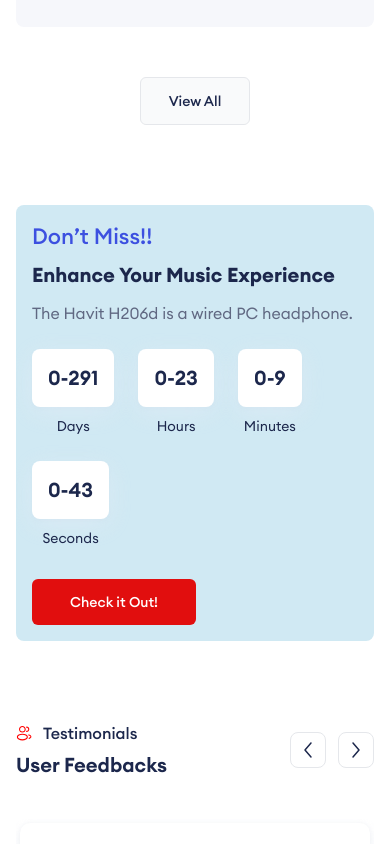
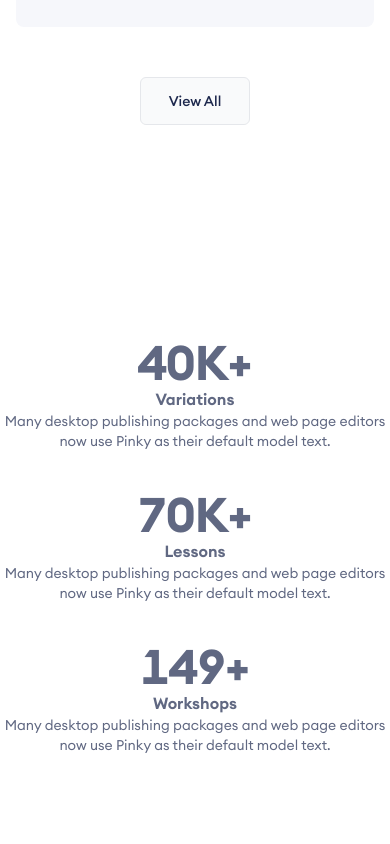
Before and after one commit to prajoshjohny10329/hiamps, a Next.js app: page / in a window 390 px wide. Shown: the part 8840-9684 px from the top of the page. Built offline with nearby package versions, Linux system fonts and the light colour scheme.

Commit message:
add counter index

```diff
--- a/package.json
+++ b/package.json
@@ -23,6 +23,7 @@
     "react": "19.0.0",
     "react-dom": "19.0.0",
     "react-hot-toast": "^2.6.0",
+    "react-intersection-observer": "^10.0.0",
     "react-range-slider-input": "^3.0.7",
     "react-redux": "^9.2.0",
     "swiper": "^10.2.0",
--- /dev/null
+++ b/src/app/(site)/(pages)/dummy/page.tsx
@@ -0,0 +1,39 @@
+import AnimatedCounter from "@/components/Common/AnimatedCounter";
+
+export default function CounterSection() {
+  return (
+    <main className="min-h-screen bg-slate-50 flex items-center justify-center">
+      <div className="grid md:grid-cols-3 gap-10 text-center">
+        {/* Counter 1 */}
+        <div>
+          <AnimatedCounter target={40} suffix="K+" />
+          <p className="font-semibold text-indigo-500">Variations</p>
+          <p className="text-slate-500 text-sm">
+            Many desktop publishing packages and web page editors now use Pinky
+            as their default model text.
+          </p>
+        </div>
+
+        {/* Counter 2 */}
+        <div>
+          <AnimatedCounter target={70} suffix="K+" />
+          <p className="font-semibold text-indigo-500">Lessons</p>
+          <p className="text-slate-500 text-sm">
+            Many desktop publishing packages and web page editors now use Pinky
+            as their default model text.
+          </p>
+        </div>
+
+        {/* Counter 3 */}
+        <div>
+          <AnimatedCounter target={149} suffix="+" />
+          <p className="font-semibold text-indigo-500">Workshops</p>
+          <p className="text-slate-500 text-sm">
+            Many desktop publishing packages and web page editors now use Pinky
+            as their default model text.
+          </p>
+        </div>
+      </div>
+    </main>
+  );
+}
--- /dev/null
+++ b/src/components/Common/AnimatedCounter.tsx
@@ -0,0 +1,53 @@
+"use client";
+
+import { useInView } from "react-intersection-observer";
+import { useEffect, useState } from "react";
+
+export default function AnimatedCounter({
+  target,
+  duration = 2000,
+  suffix = "",
+}: {
+  target: number;
+  duration?: number;
+  suffix?: string;
+}) {
+  const [count, setCount] = useState(0);
+  const { ref, inView } = useInView({ triggerOnce: false });
+
+  useEffect(() => {
+    if (!inView) {
+      // Reset when out of view
+      setCount(0);
+      return;
+    }
+
+    let start = 0;
+    const end = target;
+    const incrementTime = 30;
+    const steps = Math.ceil(duration / incrementTime);
+    const increment = end / steps;
+
+    const counter = setInterval(() => {
+      start += increment;
+      if (start >= end) {
+        clearInterval(counter);
+        setCount(end);
+      } else {
+        setCount(Math.ceil(start));
+      }
+    }, incrementTime);
+
+    return () => clearInterval(counter);
+  }, [inView, target, duration]);
+
+  return (
+    <span
+      ref={ref}
+      className="tabular-nums text-5xl font-extrabold text-slate-900"
+    >
+      {count}
+      {suffix}
+    </span>
+  );
+}
--- a/src/components/Home/index.tsx
+++ b/src/components/Home/index.tsx
@@ -7,6 +7,7 @@
 import CounDown from "./Countdown";
 import Testimonials from "./Testimonials";
 import Newsletter from "../Common/Newsletter";
+import CounterSection from "@/app/(site)/(pages)/dummy/page";
 
 const Home = () => {
   return (
@@ -16,6 +17,7 @@
       <NewArrival />
       <PromoBanner />
       <BestSeller />
+      <CounterSection />
       <CounDown />
       <Testimonials />
       <Newsletter />
```
Also changed, not shown: 1 other file (tests, documents, lock files or other folders).
